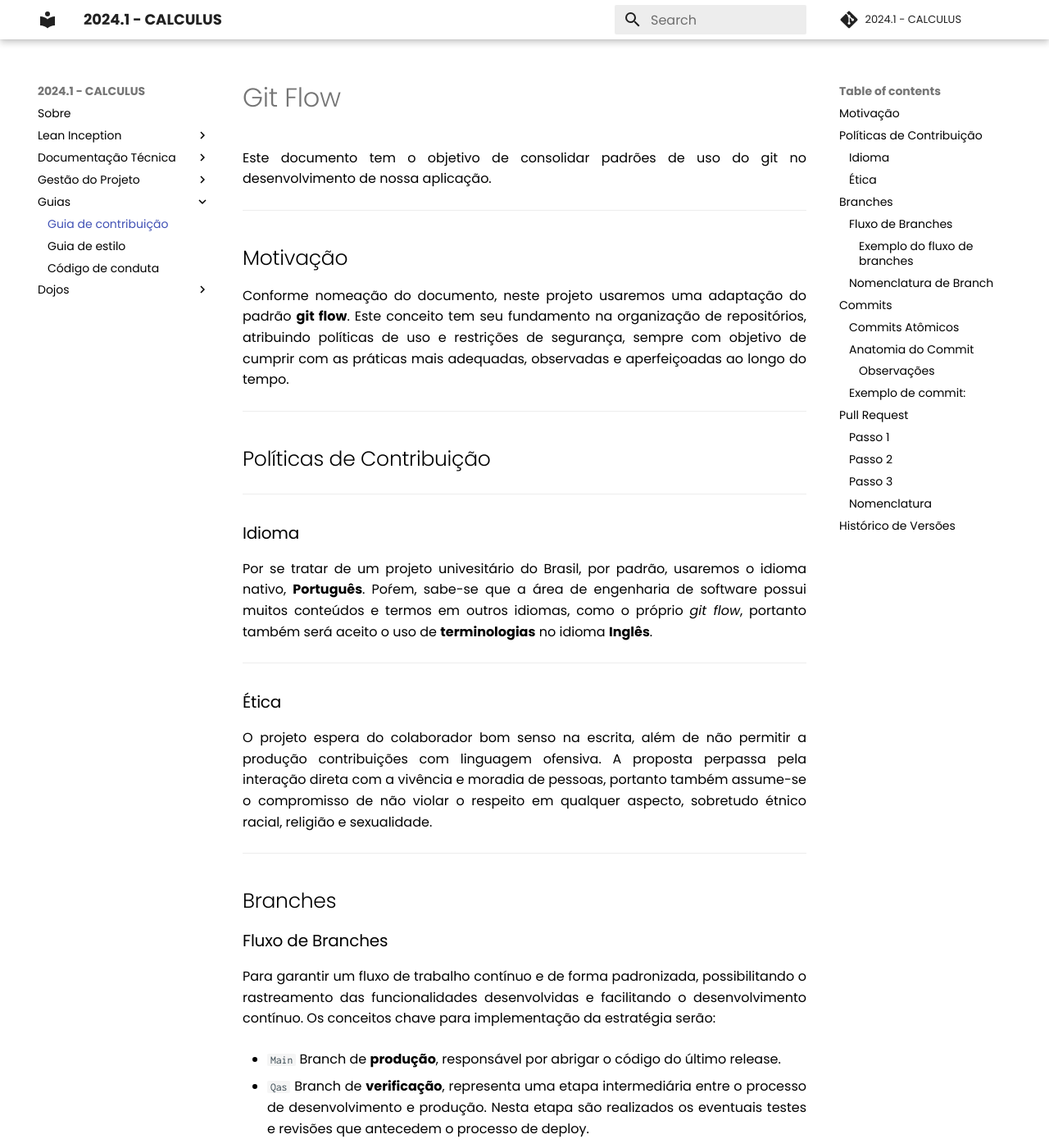
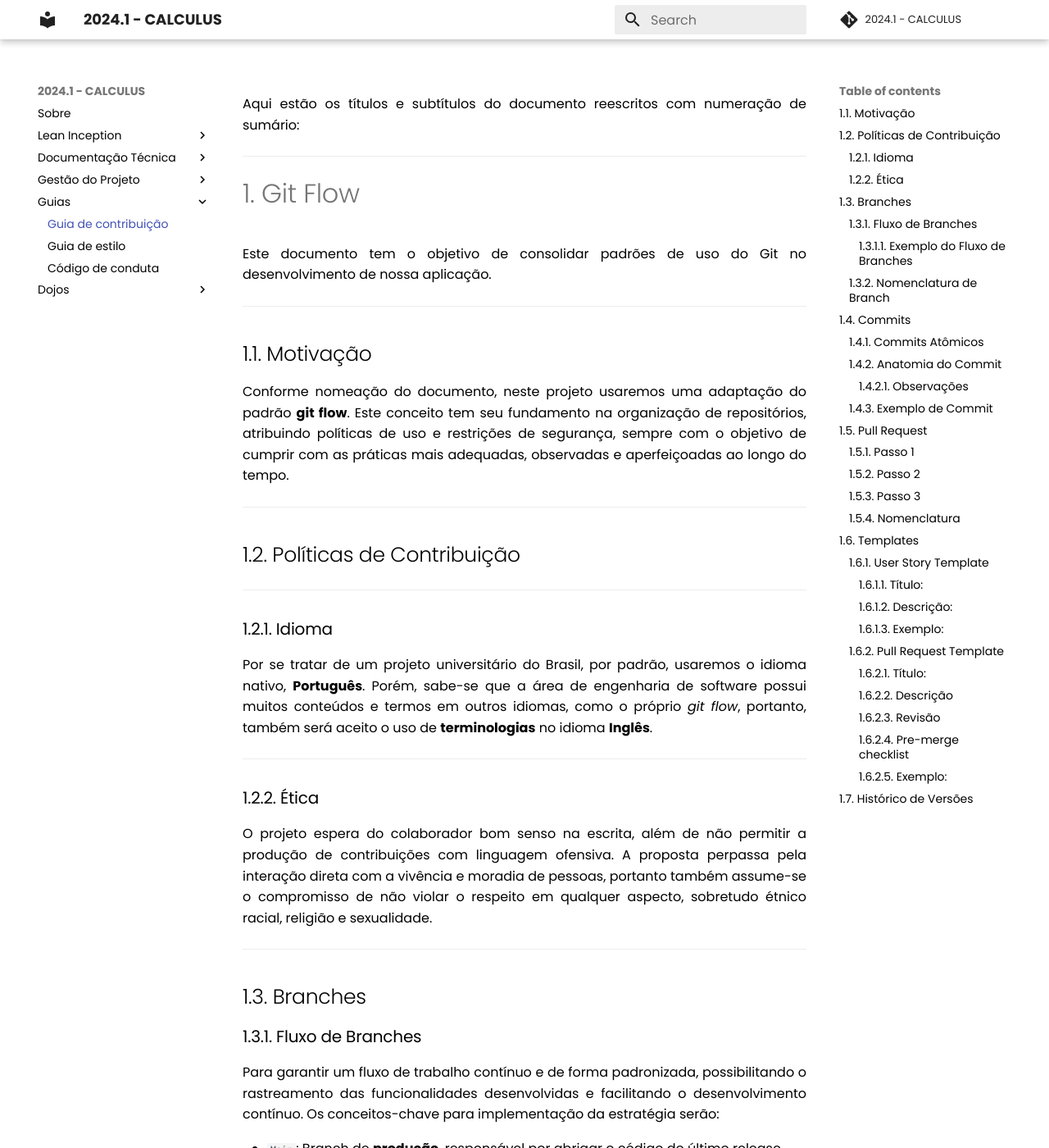
Before and after one commit to fga-eps-mds/2024.1-CALCULUS-DOC, an MkDocs documentation site: the page built from docs/guias/guia-contribuicao.md, in a window 1280 px wide and 1400 px high. Shown: the whole window at 82% size. Built offline with MkDocs 1.6.1 and Material for MkDocs 9.7.7, drawn with Linux system fonts in a browser that asks for light colours; comment, search, counter and statistics services are not loaded; some of the changed text lies outside the part shown.

Commit message:
docs(#142): adicionando teamplates em guia de contribuição

````diff
--- a/docs/guias/guia-contribuicao.md
+++ b/docs/guias/guia-contribuicao.md
@@ -1,151 +1,250 @@
-# Git Flow
-Este documento tem o objetivo de consolidar padrões de uso do git no desenvolvimento de nossa aplicação.
-***
+Aqui estão os títulos e subtítulos do documento reescritos com numeração de sumário:
 
-## Motivação
-Conforme nomeação do documento, neste projeto usaremos uma adaptação do padrão **git flow**. Este conceito tem seu fundamento
-na organização de repositórios, atribuindo políticas de uso e restrições de segurança, sempre com objetivo de cumprir com
-as práticas mais adequadas, observadas e aperfeiçoadas ao longo do tempo.
+---
+
+# 1. Git Flow
+
+Este documento tem o objetivo de consolidar padrões de uso do Git no desenvolvimento de nossa aplicação.
 
 ***
 
-## Políticas de Contribuição
-***
-### Idioma
-Por se tratar de um projeto univesitário do Brasil, por padrão, usaremos o idioma nativo, **Português**. Poŕem, sabe-se
-que a área de engenharia de software possui muitos conteúdos e termos em outros idiomas, como o próprio *git flow*, portanto
-também será aceito o uso de **terminologias** no idioma **Inglês**.
+## 1.1. Motivação
+
+Conforme nomeação do documento, neste projeto usaremos uma adaptação do padrão **git flow**. Este conceito tem seu fundamento na organização de repositórios, atribuindo políticas de uso e restrições de segurança, sempre com o objetivo de cumprir com as práticas mais adequadas, observadas e aperfeiçoadas ao longo do tempo.
 
 ***
-### Ética
-O projeto espera do colaborador bom senso na escrita, além de não permitir a produção contribuições com linguagem ofensiva.
-A proposta perpassa pela interação direta com a vivência e moradia de pessoas, portanto também assume-se o compromisso
-de não violar o respeito em qualquer aspecto, sobretudo étnico racial, religião e sexualidade.
+
+## 1.2. Políticas de Contribuição
 
 ***
-## Branches
-### Fluxo de Branches
-Para garantir um fluxo de trabalho contínuo e de forma padronizada, possibilitando o rastreamento das funcionalidades
-desenvolvidas e facilitando o desenvolvimento contínuo. Os conceitos chave para implementação da estratégia serão:
 
-* `Main`
-Branch de **produção**, responsável por abrigar o código do último release.
+### 1.2.1. Idioma
 
-* `Qas`
-Branch de **verificação**, representa uma etapa intermediária entre o processo de desenvolvimento e produção. Nesta etapa
-são realizados os eventuais testes e revisões que antecedem o processo de deploy.
+Por se tratar de um projeto universitário do Brasil, por padrão, usaremos o idioma nativo, **Português**. Porém, sabe-se que a área de engenharia de software possui muitos conteúdos e termos em outros idiomas, como o próprio *git flow*, portanto, também será aceito o uso de **terminologias** no idioma **Inglês**.
 
-* `Dev`
-Branch de **desenvolvimento**, tem a função e prioridade de ser a branch mais atualizada, a qual os desenvolvedores utilizaram
-de ponto de partida para desenvolver as *features branches*.
+***
 
-* `Feature`
-Branch de desenvolvimento de **funcionalidade**, representa a branch de trabalho sob uma determinada funcionalidade, tarefa,
-correção de bugs e afins.
+### 1.2.2. Ética
 
-* `Fix`
-Branch de **correção**, possibilita os desenvolvedores de corrigirem eventuais funcionalidades quebradas.
+O projeto espera do colaborador bom senso na escrita, além de não permitir a produção de contribuições com linguagem ofensiva. A proposta perpassa pela interação direta com a vivência e moradia de pessoas, portanto também assume-se o compromisso de não violar o respeito em qualquer aspecto, sobretudo étnico racial, religião e sexualidade.
 
-#### Exemplo do fluxo de branches
+***
+
+## 1.3. Branches
+
+### 1.3.1. Fluxo de Branches
+
+Para garantir um fluxo de trabalho contínuo e de forma padronizada, possibilitando o rastreamento das funcionalidades desenvolvidas e facilitando o desenvolvimento contínuo. Os conceitos-chave para implementação da estratégia serão:
+
+- `Main`: Branch de **produção**, responsável por abrigar o código do último release.
+- `Qas`: Branch de **verificação**, representa uma etapa intermediária entre o processo de desenvolvimento e produção. Nesta etapa são realizados os eventuais testes e revisões que antecedem o processo de deploy.
+- `Dev`: Branch de **desenvolvimento**, tem a função e prioridade de ser a branch mais atualizada, a qual os desenvolvedores utilizarão como ponto de partida para desenvolver as *features branches*.
+- `Feature`: Branch de desenvolvimento de **funcionalidade**, representa a branch de trabalho sob uma determinada funcionalidade, tarefa, correção de bugs e afins.
+- `Fix`: Branch de **correção**, possibilita aos desenvolvedores corrigirem eventuais funcionalidades quebradas.
+
+#### 1.3.1.1. Exemplo do Fluxo de Branches
+
 Abaixo segue a ilustração do fluxo:
 
-
 ![Figura 1: Fluxo de Branches](../assets/gitflow/diagrama-gitflow.drawio.png)
-Figura 1: Fluxo de Branches
+**Figura 1: Fluxo de Branches**
 
 Autor: Calculus Team
 
-### Nomenclatura de Branch
+### 1.3.2. Nomenclatura de Branch
+
 É importante que a branch de **funcionalidade** seja criada seguindo o padrão:
 
-* **(número-da-issue)-(nome-da-issue)**
+- **(número-da-issue)-(nome-da-issue)**
 
-e seja criada a partir da branch de desenvolvimento `Dev` e deve-se trocar os espaços no nome para '-'.
+Ela deve ser criada a partir da branch de desenvolvimento `Dev` e deve-se trocar os espaços no nome para '-'.
 
 A branch de **correção** deve ser criada no padrão:
 
 - **fix#(número-da-issue)/nome-da-issue**
 
-e originar-se da branch que apresentou o erro, exceto se for a branch `Main`. Em caso de exceção, deve-se crira uma branch a partir de `Dev`.
+Ela deve originar-se da branch que apresentou o erro, exceto se for a branch `Main`. Em caso de exceção, deve-se criar uma branch a partir de `Dev`.
 
-
-## Commits
+## 1.4. Commits
 
 As informações abaixo referem-se aos padrões de escrita de commits do nosso repositório:
 
-### Commits Atômicos
-Sempre dividir o trabalho em **pequenos e significativos commits**, de maneira que cada commit implemente apenas uma
-funcionalidade.
+### 1.4.1. Commits Atômicos
 
-### Anatomia do Commit
-Na estrutura do padrão convencionado, possuímos as variáveis **tipo**, **número da issue**, **assunto** e **corpo**.
-A anatomia do commit deve seguir o formato determinado abaixo:
+Sempre dividir o trabalho em **pequenos e significativos commits**, de maneira que cada commit implemente apenas uma funcionalidade.
+
+### 1.4.2. Anatomia do Commit
+
+Na estrutura do padrão convencionado, possuímos as variáveis **tipo**, **número da issue**, **assunto** e **corpo**. A anatomia do commit deve seguir o formato determinado abaixo:
 
 ```
 [tipo](#número da issue): assunto
 > corpo
 ```
 
-#### Observações
+#### 1.4.2.1. Observações
+
 > As opções permitidas para o campo `tipo` são:
 
-> - `feat`: nova funcionalidade
-> - `docs`: relacionado a documentação
-> - `refact`: refatoração  de código
-> - `test`: adicionar/refatorar testes
-> - `fix`: correções
+- `feat`: nova funcionalidade
+- `docs`: relacionado à documentação
+- `refact`: refatoração de código
+- `test`: adicionar/refatorar testes
+- `fix`: correções
 
 > As regras para o campo `assunto` são:
 
-> - Mensagem curta e sucinta
-> - Todo texto deve estar sempre em letras minúsculas
+- Mensagem curta e sucinta
+- Todo texto deve estar sempre em letras minúsculas
 
 > As regras para o campo `corpo` são:
 
-> - Máximo de 100 caracteres
-> - Detalhar minimamente as novas alterações
-> - Deve conter `o que` e o `por que` foi feito
+- Máximo de 100 caracteres
+- Detalhar minimamente as novas alterações
+- Deve conter `o que` e `por que` foi feito
 
-### Exemplo de commit:
+### 1.4.3. Exemplo de Commit
+
 Abaixo segue um exemplo de commit feito no padrão do projeto:
+
 ```git
 [refact](#25): ajustando página de login
 Refatoração do método de login pois a execução estava muito lenta.
 ```
 
 ***
-## Pull Request
-#### Passo 1
-Por meio do processo de **pull request**, realizado no github, toda nova funcionalidade deve ser integrada à branch de
-desenvolvimento, seguindo o fluxo `Feature -> Dev`.
 
-#### Passo 2
-Uma vez que a branch de desenvolvimento esteja com todos os artefatos necessários para se fazer deploy, deve-se criar um
-pull request de `Dev -> Qas`.
+## 1.5. Pull Request
 
-#### Passo 3
-A branch de validação (qas) deve ser **revisada por todos os membros antes de relizar-se o merge para a branch Main**.
-Desta forma pode-se adicionar mais uma camada de validação pré-deploy e conferir mais acertividade nas entregas. Após
-concluir a validação,
+### 1.5.1. Passo 1
+
+Por meio do processo de **pull request**, realizado no GitHub, toda nova funcionalidade deve ser integrada à branch de desenvolvimento, seguindo o fluxo `Feature -> Dev`.
+
+### 1.5.2. Passo 2
+
+Uma vez que a branch de desenvolvimento esteja com todos os artefatos necessários para se fazer deploy, deve-se criar um pull request de `Dev -> Qas`.
+
+### 1.5.3. Passo 3
+
+A branch de validação (`Qas`) deve ser **revisada por todos os membros antes de realizar o merge para a branch `Main`**. Desta forma, pode-se adicionar mais uma camada de validação pré-deploy e conferir mais assertividade nas entregas. Após concluir a validação:
 
 > Dentre as atividades obrigatórias de um pull request, estão a **revisão em pares** da entrega e **ajuste de eventuais conflitos**.
 
 > O colaborador que abrir o pull request **não pode mergear o mesmo sem revisões de terceiros**.
 
-Para publicar uma nova versão estável da aplicação na branch `main` é necessário realizar um **Pull Request** da branch `qas` para a `main`. Assim garantido a revisão da nova versão do código.
+Para publicar uma nova versão estável da aplicação na branch `Main`, é necessário realizar um **Pull Request** da branch `Qas` para a `Main`. Assim, é garantida a revisão da nova versão do código.
 
-### Nomenclatura
-Toda branch deve estar necessariamente estar relacionada a uma funcionalidade ou correção, logo a uma _Issue_. O nome da branch deve estar em PORTUGUÊS seguindo o padrão:
+### 1.5.4. Nomenclatura
+
+Toda branch deve estar necessariamente relacionada a uma funcionalidade ou correção, logo a uma _Issue_. O nome da branch deve estar em PORTUGUÊS seguindo o padrão:
 
 - Para funcionalidades: `feat#(número-da-issue)/descrição-curta`
 - Para correções: `fix#(número-da-issue)/descrição-curta`
 
-Exemplo: `feat#75/criar-jornada`
+**Exemplo:** `feat#75/criar-jornada`
 
 ***
-## Histórico de Versões
 
-| Versão |    Data    |           Descrição           |                                                    **Autore(es)**                                                   |
-|:------:|:----------:|:-------------------------------:|:-----------------------------------------------------------------------------------------------------------:|
-|  1.0   |04/02/2024| Criação do documento | Natanael Fernandes |
-|  1.1   | 08/07/2024 | Atualização de documento e diagrama | Paulo Gontijo |
+## 1.6. Templates
+
+Aqui estão os templates sugeridos para o guia de contribuição, cobrindo **User Stories**, **Pull Requests** e **Issues**. Esses templates podem ser usados para garantir que as contribuições ao projeto *Calculus* sejam consistentes e bem documentadas.
+
+### 1.6.1. User Story Template
+
+#### 1.6.1.1. Título:
+```
+US$ - Nome da User Story
+```
+
+#### 1.6.1.2. Descrição:
+```
+**Contexto:**
+Como [tipo de usuário], eu quero [ação desejada] para [objetivo/motivo].
+
+**Tarefas:**
+- [ ] Tarefa 1: Detalhe a primeira tarefa que precisa ser concluída.
+- [ ] Tarefa 2: Detalhe a segunda tarefa, se aplicável.
+- [ ] Tarefa 3: Detalhe outras tarefas necessárias.
+
+**Critérios de Aceitação:**
+- [ ] Critério 1: Detalhe o primeiro critério que deve ser atendido para que a história seja considerada completa.
+- [ ] Critério 2: Detalhe o segundo critério, se aplicável.
+- [ ] Critério 3: Detalhe qualquer outro critério necessário.
+```
+
+#### 1.6.1.3. Exemplo:
+```
+**Título: US04 - Criar Jornada**
+
+Como professor, eu quero criar uma nova jornada educacional para organizar meus conteúdos.
+
+**Tarefas:**
+- [ ] Implementar a interface de criação de jornada.
+- [ ] Conectar a interface ao backend para salvar a nova jornada.
+- [ ] Testar a funcionalidade com diferentes tipos de dados.
+
+
+**Critérios de Aceitação:**
+- [ ] O professor deve poder acessar a funcionalidade de criação de jornada a partir do dashboard.
+- [ ] O formulário de criação de jornada deve incluir campos para título, descrição e trilhas associadas.
+- [ ] A nova jornada deve ser salva no banco de dados e refletida na interface.
+
+```
+
+***
+
+Aqui está a seção de Pull Request reescrita com base no template fornecido:
+
+---
+
+### 1.6.2. Pull Request Template
+
+#### 1.6.2.1. Título:
+```
+[Tipo de mudança] Adiciona/modifica [funcionalidade/bugfix] - #[ID da user story ou issue]
+```
+
+#### 1.6.2.2. Descrição
+```
+Este Pull Request implementa/modifica [descrição da funcionalidade ou correção] conforme descrito na user story ou issue #[ID da user story ou issue].
+```
+
+#### 1.6.2.3. Revisão
+```
+- [x] Descreve a tarefa principal realizada (ex: Cria interface para a nova funcionalidade).
+- [x] Detalha outras alterações relevantes (ex: Implementa validações necessárias).
+```
+
+#### 1.6.2.4. Pre-merge checklist
+```
+- [x] O Pull Request refere-se a um único assunto, com um título claro e uma descrição em frases gramaticalmente corretas e completas.
+- [x] A branch está atualizada com a branch main.
+- [x] Os commits atendem ao padrão especificado na política de contribuição.
+```
+
+#### 1.6.2.5. Exemplo:
+```
+**Título:**
+[Feature] Adiciona funcionalidade de criação de jornada - #42
+
+**Descrição:**
+Este Pull Request implementa a funcionalidade de criação de jornadas para professores, conforme descrito na user story #42.
+
+**Revisão:**
+- [x] Cria interface de criação de jornada.
+- [x] Implementa validações de unicidade do título.
+
+**Pre-merge checklist:**
+- [x] O Pull Request refere-se a um único assunto, um título claro e uma descrição em frases gramaticalmente corretas e completas.
+- [x] A branch está atualizada com a branch main.
+- [x] Os commits atendem o padrão especificado na política de contribuição.
+```
+
+***
+## 1.7. Histórico de Versões
+
+| Versão | Data | Descrição | **Autore(s)** |
+|--------|:------:|:-----------:|:-------------------:|
+| 1.0 | 04/02/2024 | Criação do documento | Natanael Fernandes |
+| 1.1 | 08/07/2024 | Atualização de documento e diagrama | Paulo Gontijo |
+| 1.2 | 01/09/2024 | Adição de teamplates | Paulo Gontijo |
````
